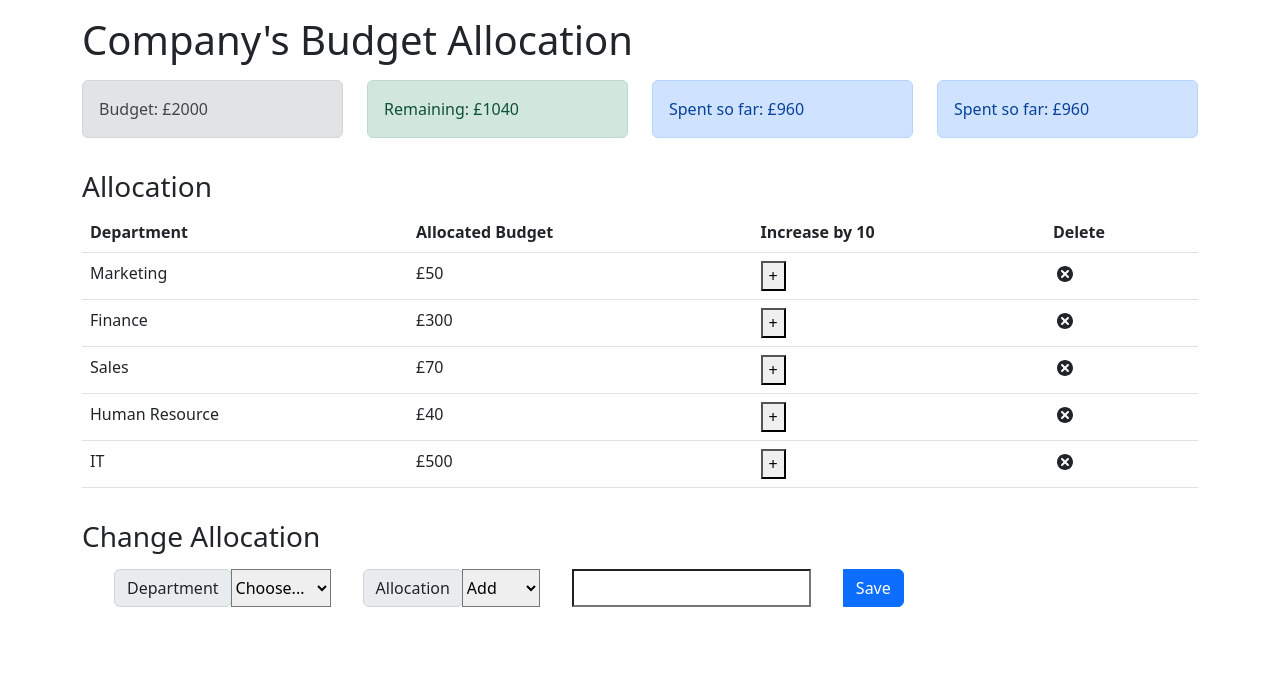
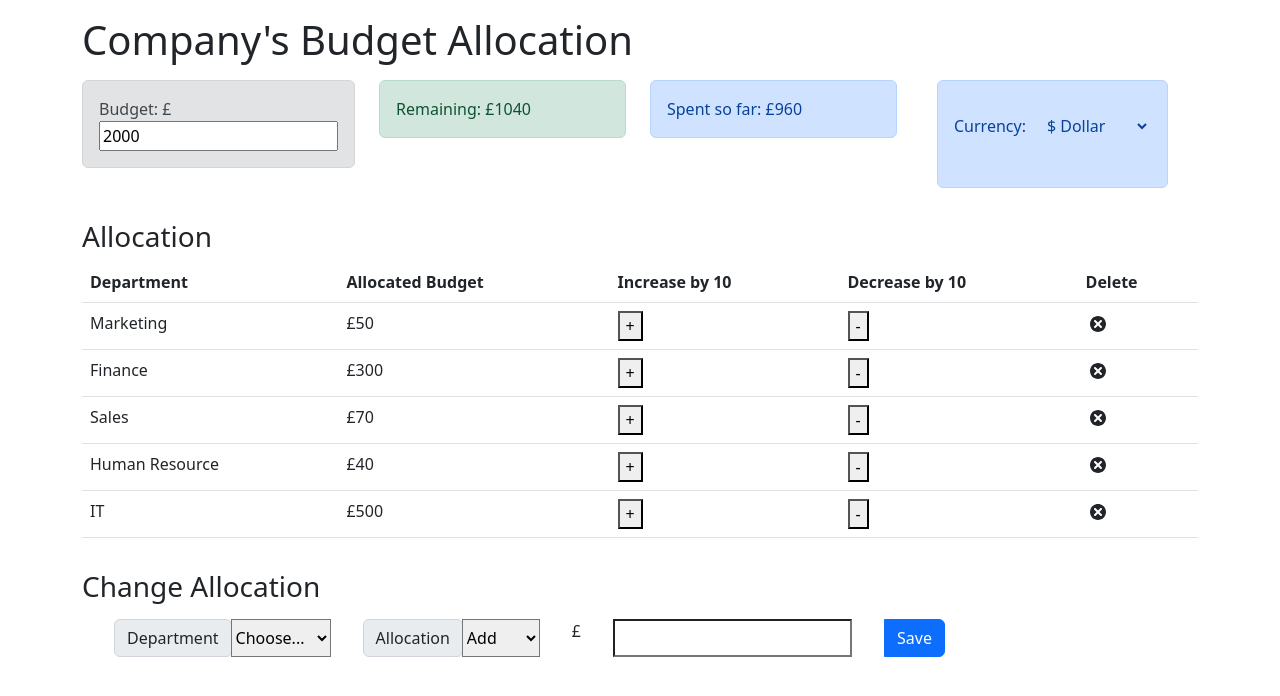
Before and after one commit to ibm-developer-skills-network/ejtos-react_budget_app, a React (Create React App) app: page / in a window 1280 px wide. Shown: the top 696 px of the page. Built offline with nearby package versions, Linux system fonts and the light colour scheme.

Commit message:
Budget Allocation

```diff
--- a/src/App.js
+++ b/src/App.js
@@ -7,6 +7,7 @@ import AllocationForm from './components/AllocationForm';
 import Budget from './components/Budget';
 import Remaining from './components/Remaining';
 import ExpenseTotal from './components/ExpenseTotal';
+
 
 const App = () => {
     return (
@@ -23,9 +24,18 @@ const App = () => {
                         <div className='col-sm'>
                             <ExpenseTotal />
                         </div>
-                        <div className='col-sm'>
-                            <ExpenseTotal />
-                        </div>
+                        <div className="col-sm-3" style={{ marginLeft: '1rem' }}>
+                    <label className='alert alert-primary' htmlFor="inputGroupSelect02">Currency:
+                        <select className='alert'>
+                                <option value="Dollar" name="Dollar">$ Dollar</option>
+                                <option value="Pound" name="Pound">£ Pound</option>
+                                <option value="Euro" name="Euro">€ Euro</option>
+                                <option value="Ruppee" name="Ruppee">₹ Ruppee</option>
+                        </select>
+                    </label>
+                  </div>
+
+
                     </div>
                     <h3 className='mt-3'>Allocation</h3>
                     <div className='row'>
--- a/src/components/AllocationForm.js
+++ b/src/components/AllocationForm.js
@@ -59,6 +59,7 @@ const AllocationForm = (props) => {
                 <option value="Reduce" name="Reduce">Reduce</option>
                   </select>
 
+                <span style={{marginLeft:'2rem'}}>£</span>
                     <input
                         required='required'
                         type='number'
@@ -66,7 +67,8 @@ const AllocationForm = (props) => {
                         value={cost}
                         style={{ marginLeft: '2rem' , size: 10}}
                         onChange={(event) => setCost(event.target.value)}>
-                        </input>
+                    </input>
+
 
                     <button className="btn btn-primary" onClick={submitEvent} style={{ marginLeft: '2rem' }}>
                         Save
--- a/src/components/Budget.js
+++ b/src/components/Budget.js
@@ -1,10 +1,20 @@
 import React, { useContext } from 'react';
 import { AppContext } from '../context/AppContext';
+
 const Budget = () => {
     const { budget } = useContext(AppContext);
+
     return (
         <div className='alert alert-secondary'>
-            <span>Budget: £{budget}</span>
+            <span>Budget: £</span>
+                <input
+                    type ='number'
+                    value= {budget}
+                    id='budget'
+                    style={{ marginLeft: '0' , size: 10}}
+                    onChange={(event) => budget(event.target.value)}>
+                </input>
+
         </div>
     );
 };
--- a/src/components/ExpenseItem.js
+++ b/src/components/ExpenseItem.js
@@ -24,12 +24,25 @@ const ExpenseItem = (props) => {
         });
 
     }
+    //added decrease allocation option
+    const decreaseAllocation = (name) => {
+        const expense = {
+            name: name,
+            cost: 10,
+        };
+
+        dispatch({
+            type: 'DECREASE_EXPENSE',
+            payload: expense
+        });
+    }
 
     return (
         <tr>
         <td>{props.name}</td>
         <td>£{props.cost}</td>
         <td><button onClick={event=> increaseAllocation(props.name)}>+</button></td>
+        <td><button onClick={event=> decreaseAllocation(props.name)}>-</button></td>
         <td><TiDelete size='1.5em' onClick={handleDeleteExpense}></TiDelete></td>
         </tr>
     );
--- a/src/components/ExpenseList.js
+++ b/src/components/ExpenseList.js
@@ -12,6 +12,7 @@ const ExpenseList = () => {
               <th scope="col">Department</th>
               <th scope="col">Allocated Budget</th>
               <th scope="col">Increase by 10</th>
+              <th scope="col">Decrease by 10</th>
               <th scope="col">Delete</th>
             </tr>
           </thead>
```
